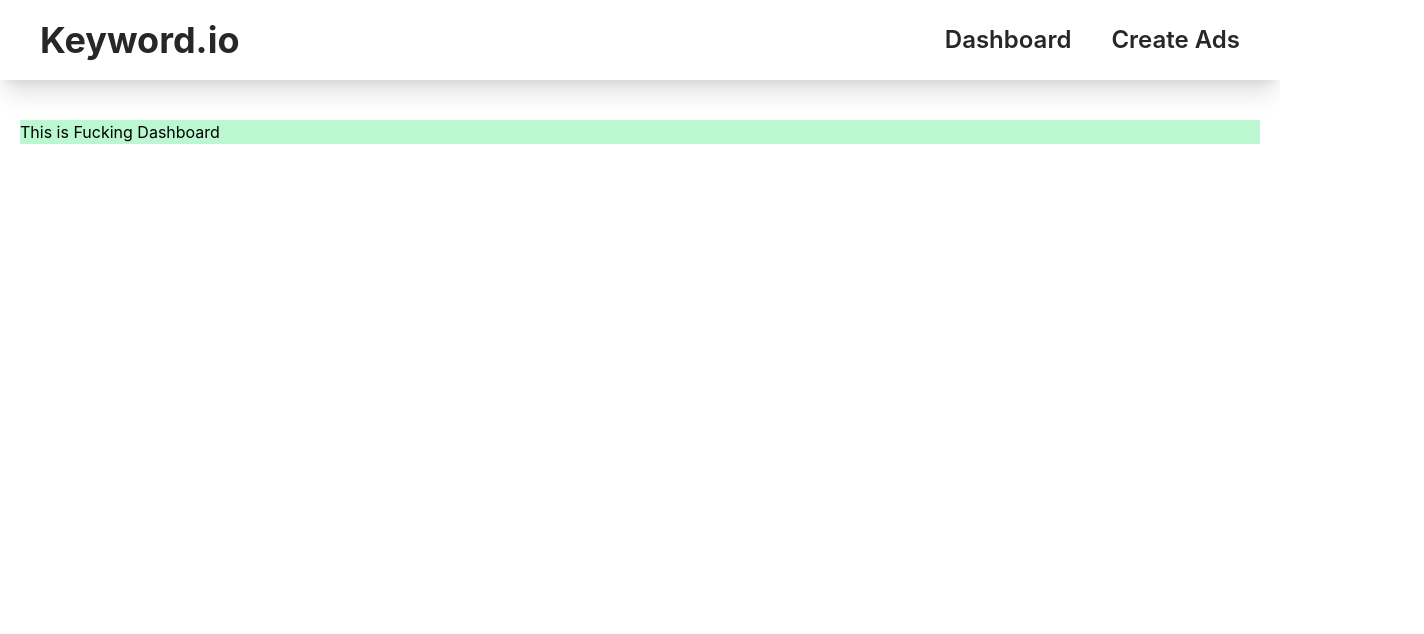
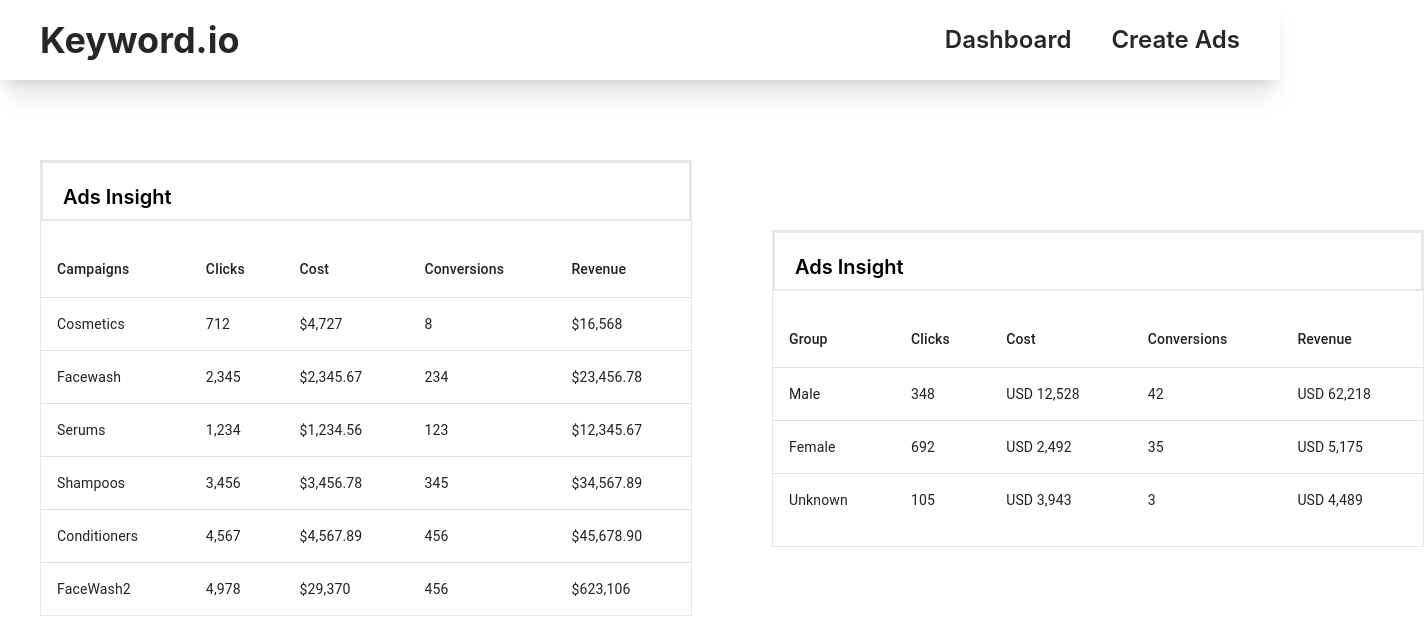
Before and after one commit to Dhanasaitholeti/assignment-keywordio, a React (Vite) app: page / in a window 1280 px wide. Shown: the top 634 px of the page, 1424 px wide, since content can reach past the window. Built offline with nearby package versions, Linux system fonts and the light colour scheme.

Commit message:
designed the Dashboard page

```diff
--- a/src/Layout.tsx
+++ b/src/Layout.tsx
@@ -8,7 +8,7 @@ const Layout: React.FC<LayoutProps> = ({ children }) => {
   return (
     <>
       <Navbar />
-      <main className="mx-5 my-10 bg-green-200">{children}</main>
+      <main className="mx-10 my-10">{children}</main>
     </>
   );
 };
--- /dev/null
+++ b/src/components/AdInsights.tsx
@@ -0,0 +1,50 @@
+import {
+  TableContainer,
+  Table,
+  TableBody,
+  TableHead,
+  TableRow,
+  TableCell,
+} from "@mui/material";
+import { AdsData } from "../configs/adsData";
+
+const AdInsights = () => {
+  const Adkeys = Object.keys(AdsData[0]);
+
+  return (
+    <div className="border border-gray-200 flex flex-col gap-5">
+      <div className="p-5 pb-2 text-xl font-semibold border-2 border-b-gray-200 ">
+        <p>Ads Insight</p>
+      </div>
+      <TableContainer>
+        <Table sx={{ minWidth: 650 }} aria-label="simple table">
+          <TableHead>
+            <TableRow>
+              {Adkeys.map((each) => (
+                <TableCell>{each}</TableCell>
+              ))}
+            </TableRow>
+          </TableHead>
+          <TableBody>
+            {AdsData.map((row) => (
+              <TableRow
+                key={row.Campaigns}
+                sx={{ "&:last-child td, &:last-child th": { border: 0 } }}
+              >
+                <TableCell component="th" scope="row">
+                  {row.Campaigns}
+                </TableCell>
+                <TableCell>{row.Clicks}</TableCell>
+                <TableCell>{row.Cost}</TableCell>
+                <TableCell>{row.Conversions}</TableCell>
+                <TableCell>{row.Revenue}</TableCell>
+              </TableRow>
+            ))}
+          </TableBody>
+        </Table>
+      </TableContainer>
+    </div>
+  );
+};
+
+export default AdInsights;
--- /dev/null
+++ b/src/components/AdMetrics.tsx
@@ -0,0 +1,52 @@
+import {
+  TableContainer,
+  Table,
+  TableBody,
+  TableHead,
+  TableRow,
+  TableCell,
+} from "@mui/material";
+import { AdsMetrics } from "../configs/adsData";
+
+const AdMetrics = () => {
+  const Adkeys = Object.keys(AdsMetrics[0]);
+  console.log(Adkeys);
+
+  return (
+    <div className="border border-gray-200 flex flex-col gap-5">
+      <div className="p-5 pb-2 text-xl font-semibold border-2 border-b-gray-200 ">
+        Ads Insight
+      </div>
+      <TableContainer>
+        <Table sx={{ minWidth: 650 }} aria-label="simple table">
+          <TableHead>
+            <TableRow>
+              {Adkeys.map((each) => (
+                <TableCell>{each}</TableCell>
+              ))}
+            </TableRow>
+          </TableHead>
+          <TableBody>
+            {AdsMetrics.map((row) => (
+              <TableRow
+                key={row.Group}
+                sx={{ "&:last-child td, &:last-child th": { border: 0 } }}
+              >
+                <TableCell component="th" scope="row">
+                  {row.Group}
+                </TableCell>
+                <TableCell>{row.Clicks}</TableCell>
+                <TableCell>{row.Cost}</TableCell>
+                <TableCell>{row.Conversions}</TableCell>
+                <TableCell>{row.Revenue}</TableCell>
+              </TableRow>
+            ))}
+          </TableBody>
+        </Table>
+      </TableContainer>
+      <div></div>
+    </div>
+  );
+};
+
+export default AdMetrics;
--- a/src/configs/adsData.ts
+++ b/src/configs/adsData.ts
@@ -1,5 +1,11 @@
+export const AdsData = [
   {
-  Data: [
+    Campaigns: "Cosmetics",
+    Clicks: "712",
+    Cost: "$4,727",
+    Conversions: "8",
+    Revenue: "$16,568",
+  },
   {
     Campaigns: "Facewash",
     Clicks: "2,345",
@@ -28,5 +34,35 @@
     Conversions: "456",
     Revenue: "$45,678.90",
   },
+  {
+    Campaigns: "FaceWash2",
+    Clicks: "4,978",
+    Cost: "$29,370",
+    Conversions: "456",
+    Revenue: "$623,106",
+  },
 ];
-}
+
+export const AdsMetrics = [
+  {
+    Group: "Male",
+    Clicks: "348",
+    Cost: "USD 12,528",
+    Conversions: "42",
+    Revenue: "USD 62,218",
+  },
+  {
+    Group: "Female",
+    Clicks: "692",
+    Cost: "USD 2,492",
+    Conversions: "35",
+    Revenue: "USD 5,175",
+  },
+  {
+    Group: "Unknown",
+    Clicks: "105",
+    Cost: "USD 3,943",
+    Conversions: "3",
+    Revenue: "USD 4,489",
+  },
+];
--- a/src/pages/Dashboard.tsx
+++ b/src/pages/Dashboard.tsx
@@ -1,8 +1,12 @@
+import AdInsights from "../components/AdInsights";
+import AdMetrics from "../components/AdMetrics";
+
 const Dashboard = () => {
   return (
     <>
-      <main>
-        <h1>This is Fucking Dashboard</h1>
+      <main className="container mx-auto py-10 flex items-center justify-between gap-20">
+        <AdInsights />
+        <AdMetrics />
       </main>
     </>
   );
```
Lines whose indentation alone changed are shown as unchanged.
